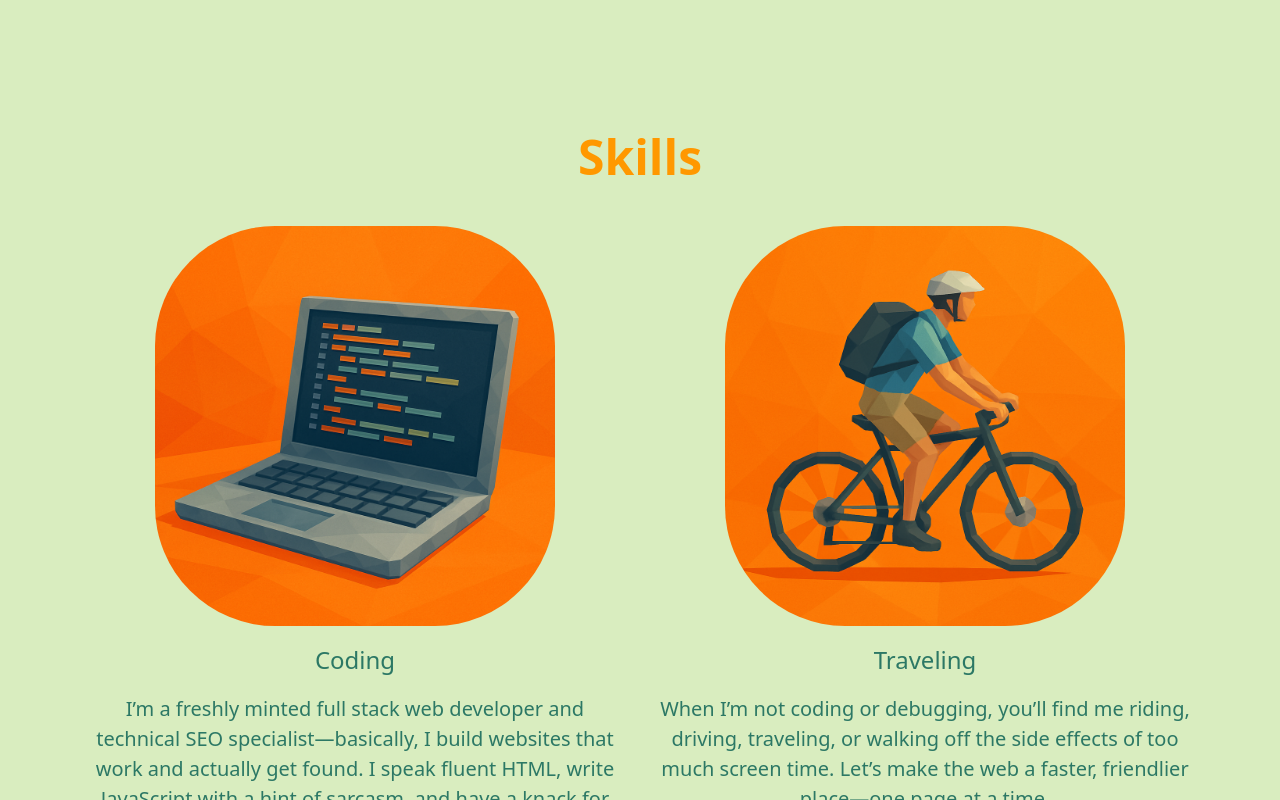
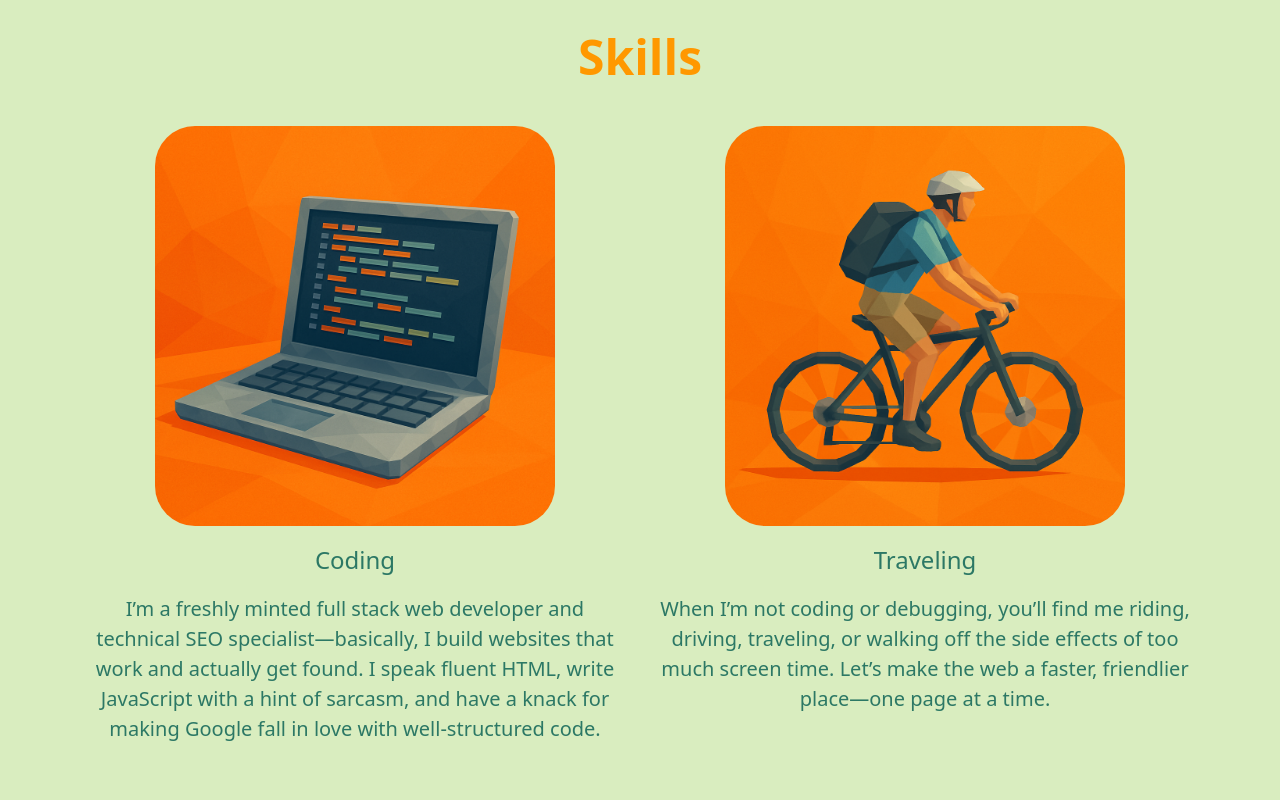
Before and after one commit to Buwijak/johnpauldeleon-capstone-project, a plain HTML site: page index.html in a window 1280 px wide. Shown: the part 2000-2800 px from the top of the page. Drawn offline with nearby package versions, Linux system fonts and the light colour scheme.

Commit message:
Update style.css

```diff
--- a/style.css
+++ b/style.css
@@ -2,6 +2,11 @@
     background-color: #2C7865;
     position: relative;
     padding-top: 100px;
+}
+
+div {
+    display: block;
+    unicode-bidi: isolate;
 }
 
 body {
@@ -76,27 +81,7 @@ div {
     margin: 100px 0;
 }
 
-.world {
-    height: 400px;
-    width: 400px;
-}
 
-.paul {
-    height: 500px;
-    width: 500px;
-}
-
-.bike-packing {
-   height: 400px;
-   width: 400px;
-   border-radius: 30%;
-}
-
-.laptop-coding {
-   height: 400px;
-   width: 400px;
-   border-radius: 30%;
-}
 
 .row {
     --bs-gutter-x: 1.5rem;
@@ -158,3 +143,16 @@ a {
     font-size: 0.75rem;
     padding: 20px 0;
 }
+
+.paul,
+.bike-packing,
+.laptop-coding,
+.world {
+    width: 100%;
+    max-width: 400px;
+    height: auto;
+}
+
+.bike-packing, .laptop-coding {
+    border-radius: 40px;
+}
```
